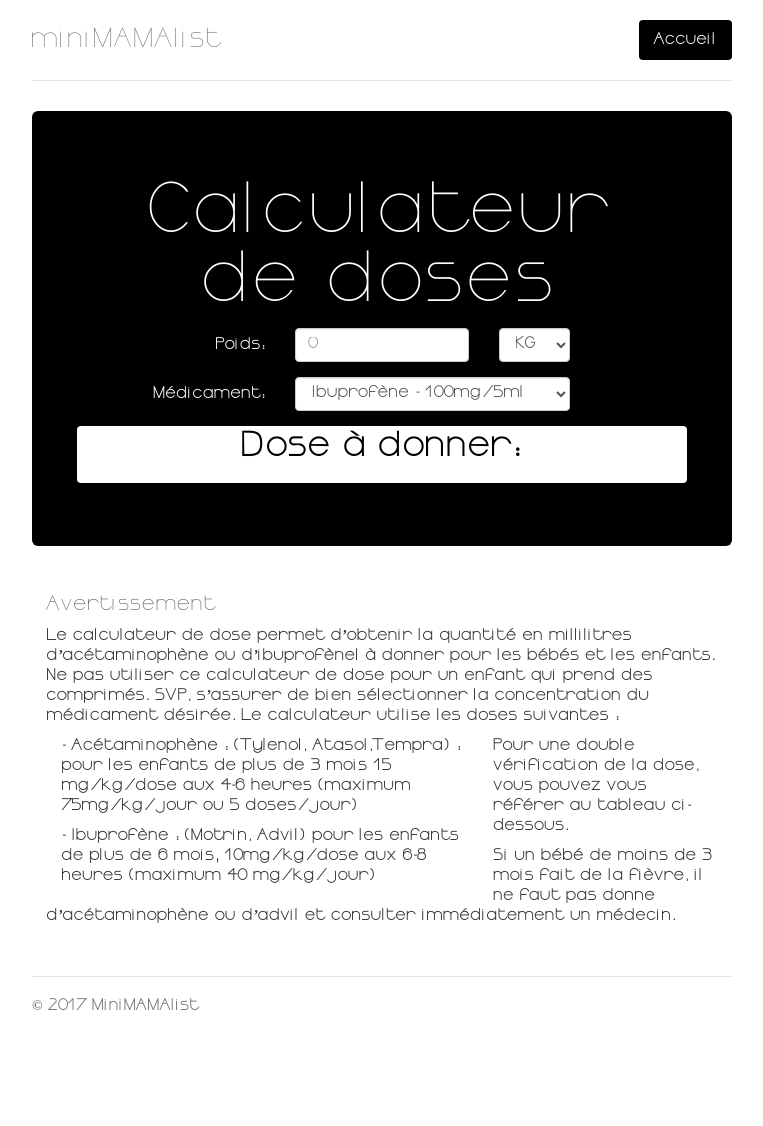
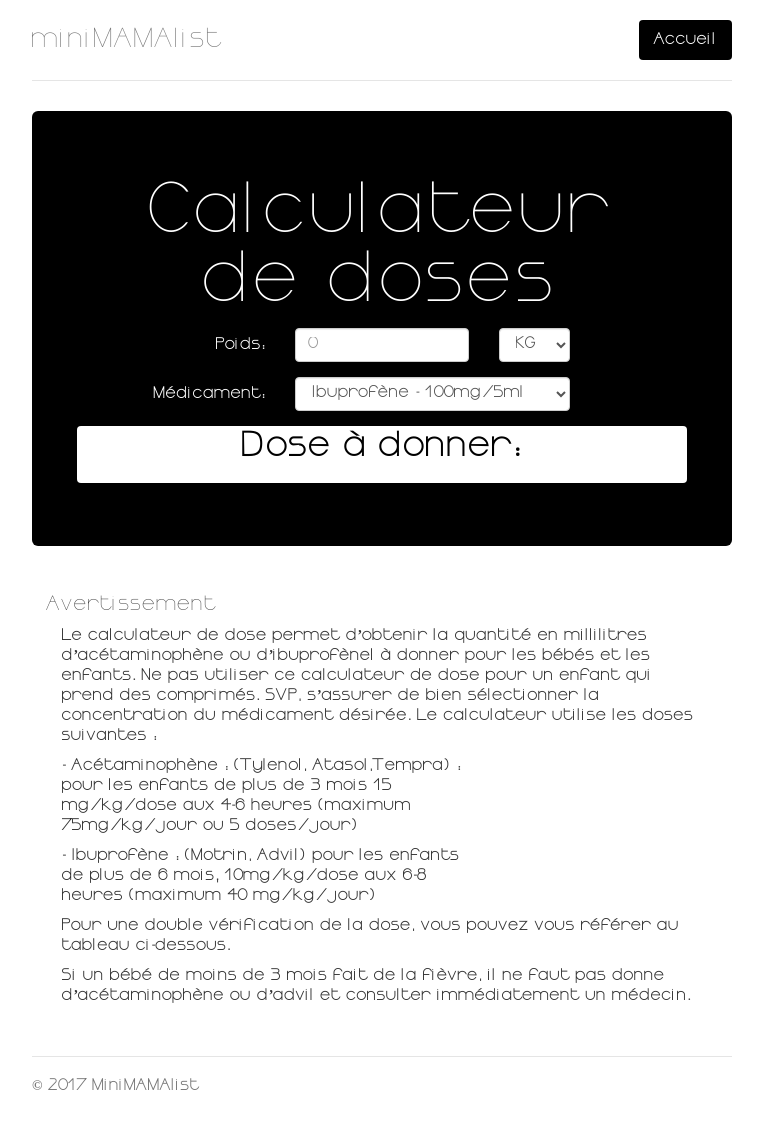
Before and after one commit to patrickboutin/patrickboutin.github.io, a Jekyll site: the page index.html, which Jekyll copies as it is, in a window 1280 px wide. Shown: the whole page, without its empty margins (258-1021 px from the left). Built offline with Jekyll 4.4.1, drawn with Linux system fonts in a browser that asks for light colours; nearby versions of some CDN libraries; before the commit the page ends 1046 px from its top, so only the background shows below that.

Commit message:
avertissement5

```diff
--- a/index.html
+++ b/index.html
@@ -73,13 +73,13 @@
       <div class="row marketing">
         <div class="col-lg-12">
           <h4>Avertissement</h4>
-            <p>Le calculateur de dose permet d’obtenir la quantité en millilitres d’acétaminophène ou d’ibuprofènel à donner pour les bébés et les enfants. Ne pas utiliser ce calculateur de dose pour un enfant qui prend des comprimés. SVP, s’assurer de bien sélectionner la concentration du médicament désirée.
+            <p class="col-lg-12">Le calculateur de dose permet d’obtenir la quantité en millilitres d’acétaminophène ou d’ibuprofènel à donner pour les bébés et les enfants. Ne pas utiliser ce calculateur de dose pour un enfant qui prend des comprimés. SVP, s’assurer de bien sélectionner la concentration du médicament désirée.
                Le calculateur utilise les doses suivantes :</p>
             <p class="col-lg-8">-	Acétaminophène : (Tylenol, Atasol,Tempra) : pour les enfants de plus de 3 mois
                15 mg/kg/dose aux 4-6 heures (maximum 75mg/kg/jour ou 5 doses/jour)</p>
             <p class="col-lg-8">-	Ibuprofène : (Motrin, Advil) pour les enfants de plus de 6 mois; 10mg/kg/dose aux 6-8 heures (maximum 40 mg/kg/jour)</p>
-            <p>Pour une double vérification de la dose, vous pouvez vous référer au tableau ci-dessous.</p>
-            <p>Si un bébé de moins de 3 mois fait de la fièvre, il ne faut pas donne d’acétaminophène ou d’advil et consulter immédiatement un médecin.</p>
+            <p class="col-lg-12">Pour une double vérification de la dose, vous pouvez vous référer au tableau ci-dessous.</p>
+            <p class="col-lg-12">Si un bébé de moins de 3 mois fait de la fièvre, il ne faut pas donne d’acétaminophène ou d’advil et consulter immédiatement un médecin.</p>
         </div>
       </div>
 
```
